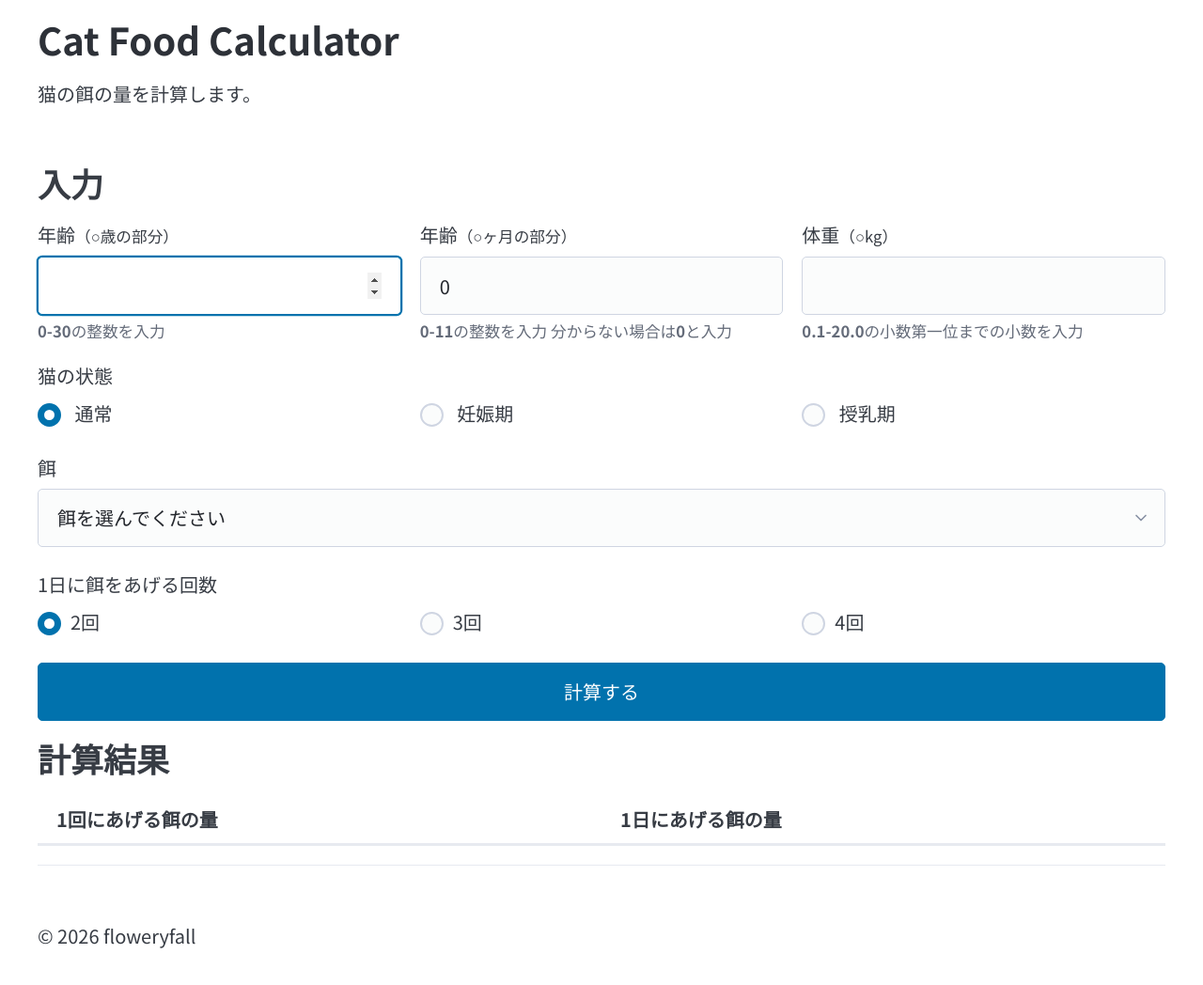
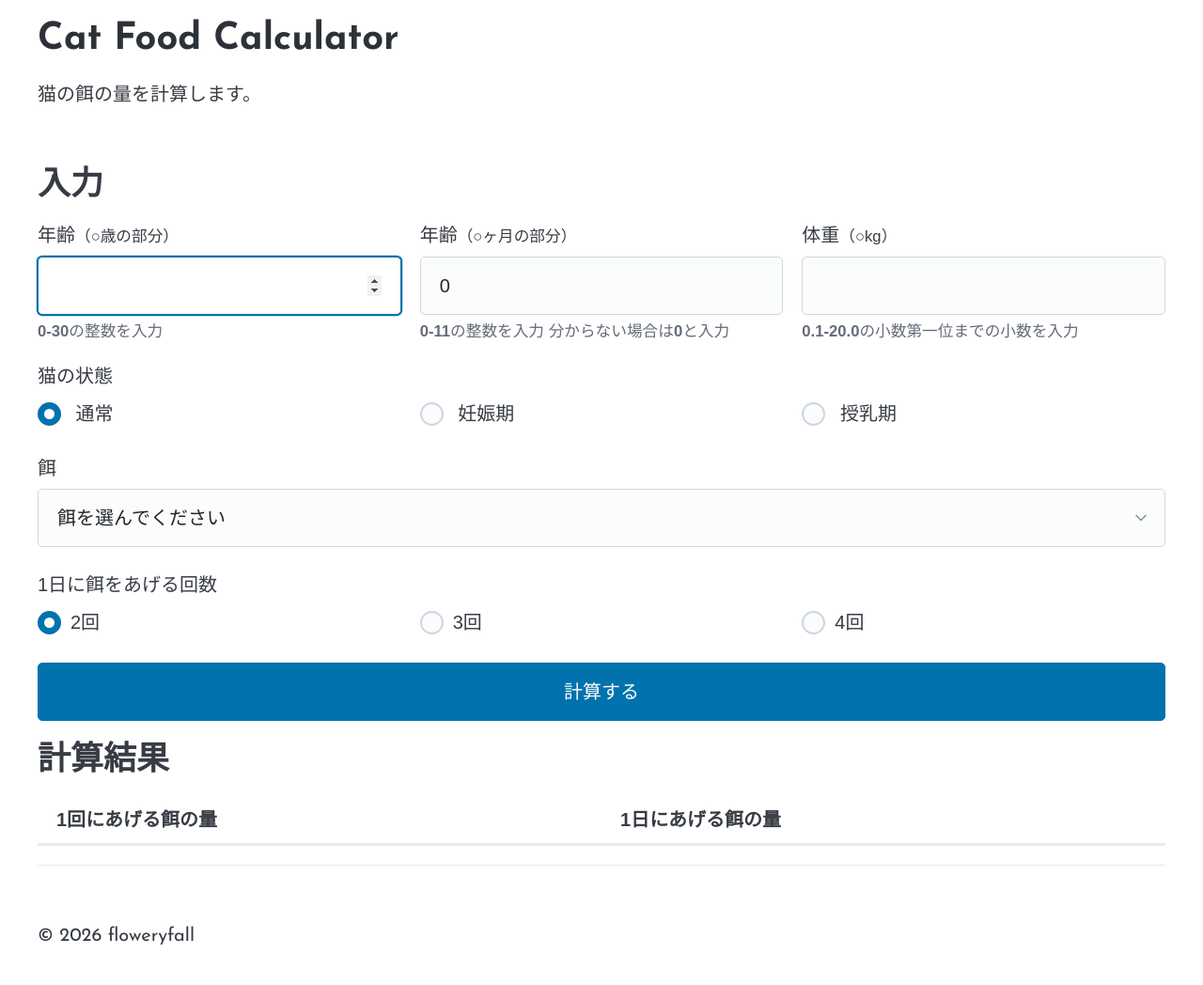
Before and after one commit to floweryfall/cat-food-calculator, a website: page index.html in a window 1280 px wide. Shown: the whole page at 94% size. Drawn offline with nearby package versions, Linux system fonts and the light colour scheme.

Commit message:
refactor: update font family

```diff
--- a/custom.css
+++ b/custom.css
@@ -1,10 +1,15 @@
 :root {
-  --pico-font-family-sans-serif:
-    "Noto Sans JP", /* Japanese font */ system-ui, /* System */ "Segoe UI",
-    /* Windows */ Roboto, /* Android / Chrome OS */ Helvetica,
-    /* macOS */ Arial, sans-serif;
+  --pico-font-family-sans-serif: sans-serif;
 }
 
 :host {
   --pico-font-size: 120%;
 }
+
+h1 {
+  --pico-font-family: "Josefin Sans", sans-serif;
+}
+
+footer {
+  font-family: "Josefin Sans", sans-serif;
+}
--- a/index.html
+++ b/index.html
@@ -13,11 +13,11 @@
       href="https://cdn.jsdelivr.net/npm/@picocss/pico@2/css/pico.min.css"
     />
 
-    <!-- Noto Sans JP -->
+    <!-- Josefin Sans -->
     <link rel="preconnect" href="https://fonts.googleapis.com" />
     <link rel="preconnect" href="https://fonts.gstatic.com" crossorigin />
     <link
-      href="https://fonts.googleapis.com/css2?family=Noto+Sans+JP:wght@400;700&display=swap"
+      href="https://fonts.googleapis.com/css2?family=Josefin+Sans:wght@400;700&display=swap"
       rel="stylesheet"
     />
 
```
